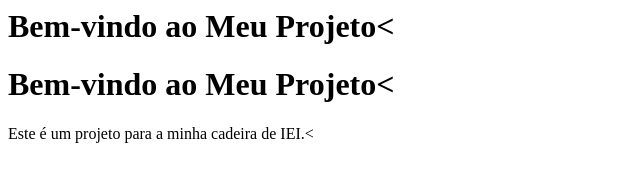
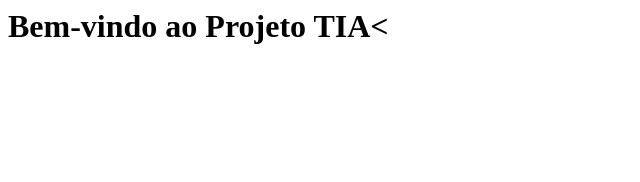
Before and after one commit to eduardorepas/git-practice-repo, a plain HTML site: page index.html in a window 1280 px wide. Shown: the whole page, without its empty margins (0-640 px from the left). Drawn offline with Linux system fonts and the light colour scheme.

Commit message:
Atualiza título no branch B

```diff
--- a/index.html
+++ b/index.html
@@ -1,3 +1 @@
-<h1>Bem-vindo ao Meu Projeto<</h1>
-<h1>Bem-vindo ao Meu Projeto<</h1>
-<p>Este é um projeto para a minha cadeira de IEI.<</p>
+<h1>Bem-vindo ao Projeto TIA<</h1>
```
